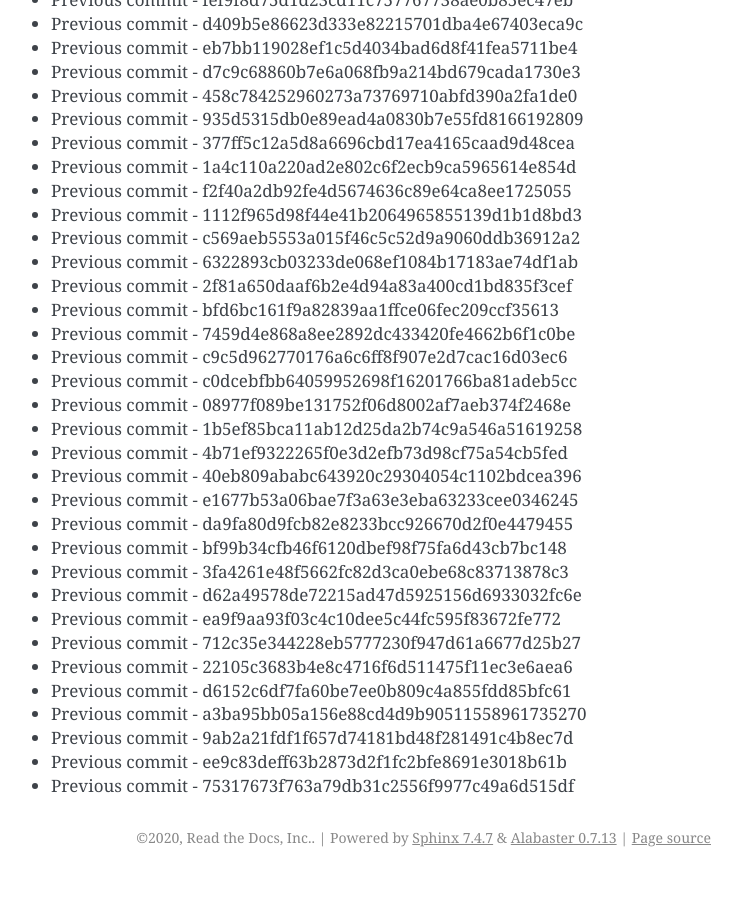
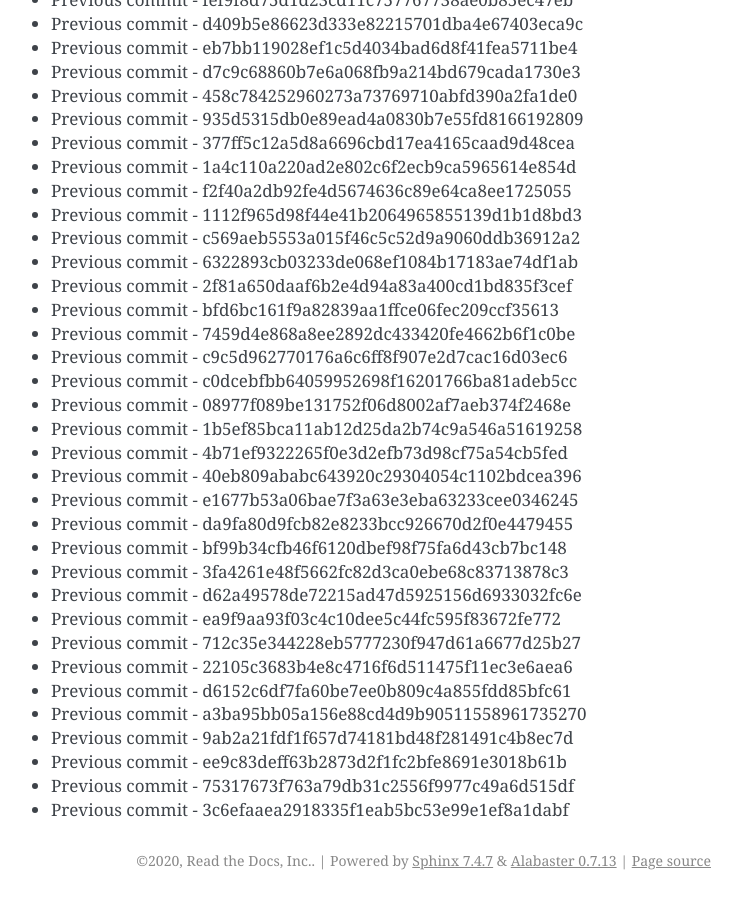
Before and after one commit to readthedocs/rtd-git-stresstest, a Sphinx documentation site: the page built from docs/updates.rst, in a window 1280 px wide and 900 px high, scrolled down 101887 px. Shown: the whole window, without its empty margins (399-1141 px from the left). Built offline with Sphinx 7.4.7, drawn with Linux system fonts in a browser that asks for light colours; before the commit the page ends 102764 px from its top, so only the background shows below that.

Commit message:
Generating commit from previous: 3c6efaaea2918335f1eab5bc53e99e1ef8a1dabf

```diff
--- a/docs/updates.rst
+++ b/docs/updates.rst
@@ -4313,3 +4313,4 @@ It can be tested for any performance characteristics.
 * Previous commit - 9ab2a21fdf1f657d74181bd48f281491c4b8ec7d
 * Previous commit - ee9c83deff63b2873d2f1fc2bfe8691e3018b61b
 * Previous commit - 75317673f763a79db31c2556f9977c49a6d515df
+* Previous commit - 3c6efaaea2918335f1eab5bc53e99e1ef8a1dabf
```
